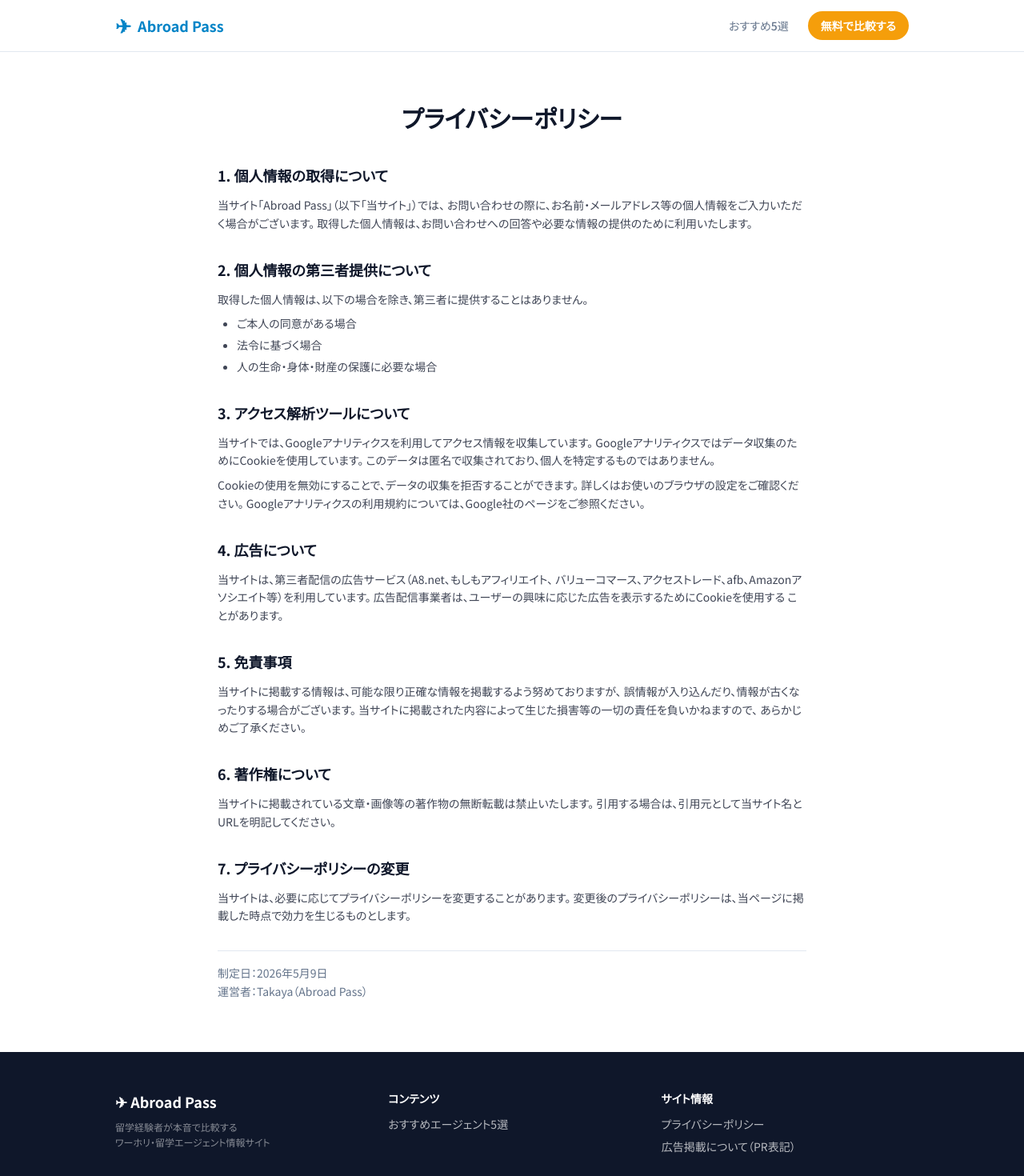
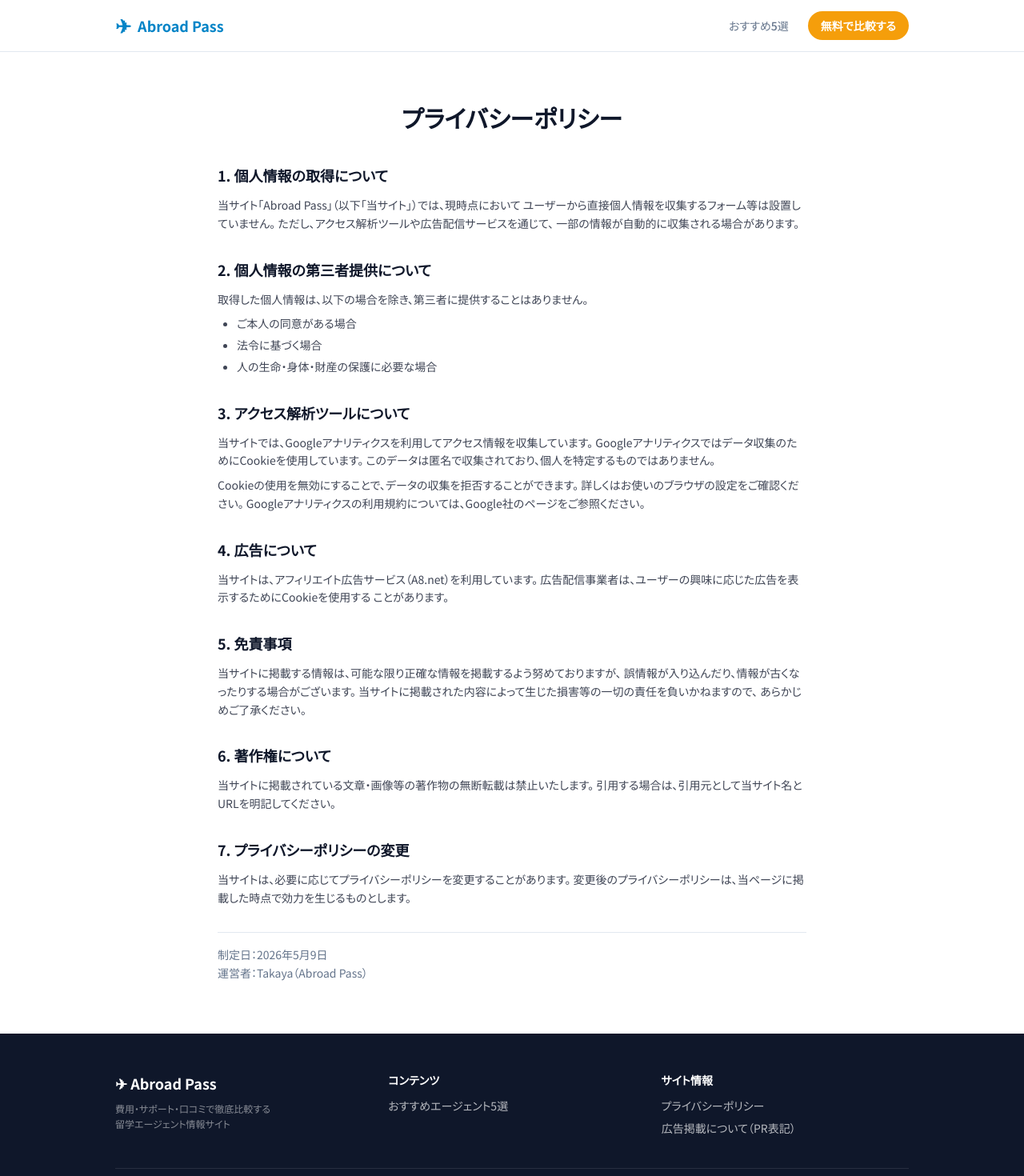
Before and after one commit to takaya0307/abroadpass, a Next.js app: page /privacy in a window 1280 px wide. Shown: the top 1470 px of the page at 80% size. Built offline with nearby package versions, Linux system fonts and the light colour scheme.

Commit message:
Fix privacy policy and footer copy

```diff
--- a/src/app/privacy/page.tsx
+++ b/src/app/privacy/page.tsx
@@ -15,9 +15,10 @@ export default function PrivacyPage() {
         <section>
           <h2 className="text-lg font-bold text-foreground mb-3">1. 個人情報の取得について</h2>
           <p>
-            当サイト「Abroad Pass」（以下「当サイト」）では、
-            お問い合わせの際に、お名前・メールアドレス等の個人情報をご入力いただく場合がございます。
-            取得した個人情報は、お問い合わせへの回答や必要な情報の提供のために利用いたします。
+            当サイト「Abroad Pass」（以下「当サイト」）では、現時点において
+            ユーザーから直接個人情報を収集するフォーム等は設置していません。
+            ただし、アクセス解析ツールや広告配信サービスを通じて、
+            一部の情報が自動的に収集される場合があります。
           </p>
         </section>
 
@@ -50,8 +51,7 @@ export default function PrivacyPage() {
         <section>
           <h2 className="text-lg font-bold text-foreground mb-3">4. 広告について</h2>
           <p>
-            当サイトは、第三者配信の広告サービス（A8.net、もしもアフィリエイト、
-            バリューコマース、アクセストレード、afb、Amazonアソシエイト等）を利用しています。
+            当サイトは、アフィリエイト広告サービス（A8.net）を利用しています。
             広告配信事業者は、ユーザーの興味に応じた広告を表示するためにCookieを使用する
             ことがあります。
           </p>
--- a/src/components/Footer.tsx
+++ b/src/components/Footer.tsx
@@ -9,9 +9,9 @@ export function Footer() {
           <div>
             <p className="font-bold text-white text-lg mb-2">✈ Abroad Pass</p>
             <p className="text-white/50 text-xs leading-relaxed">
-              留学経験者が本音で比較する
+              費用・サポート・口コミで徹底比較する
               <br />
-              ワーホリ・留学エージェント情報サイト
+              留学エージェント情報サイト
             </p>
           </div>
 
```
